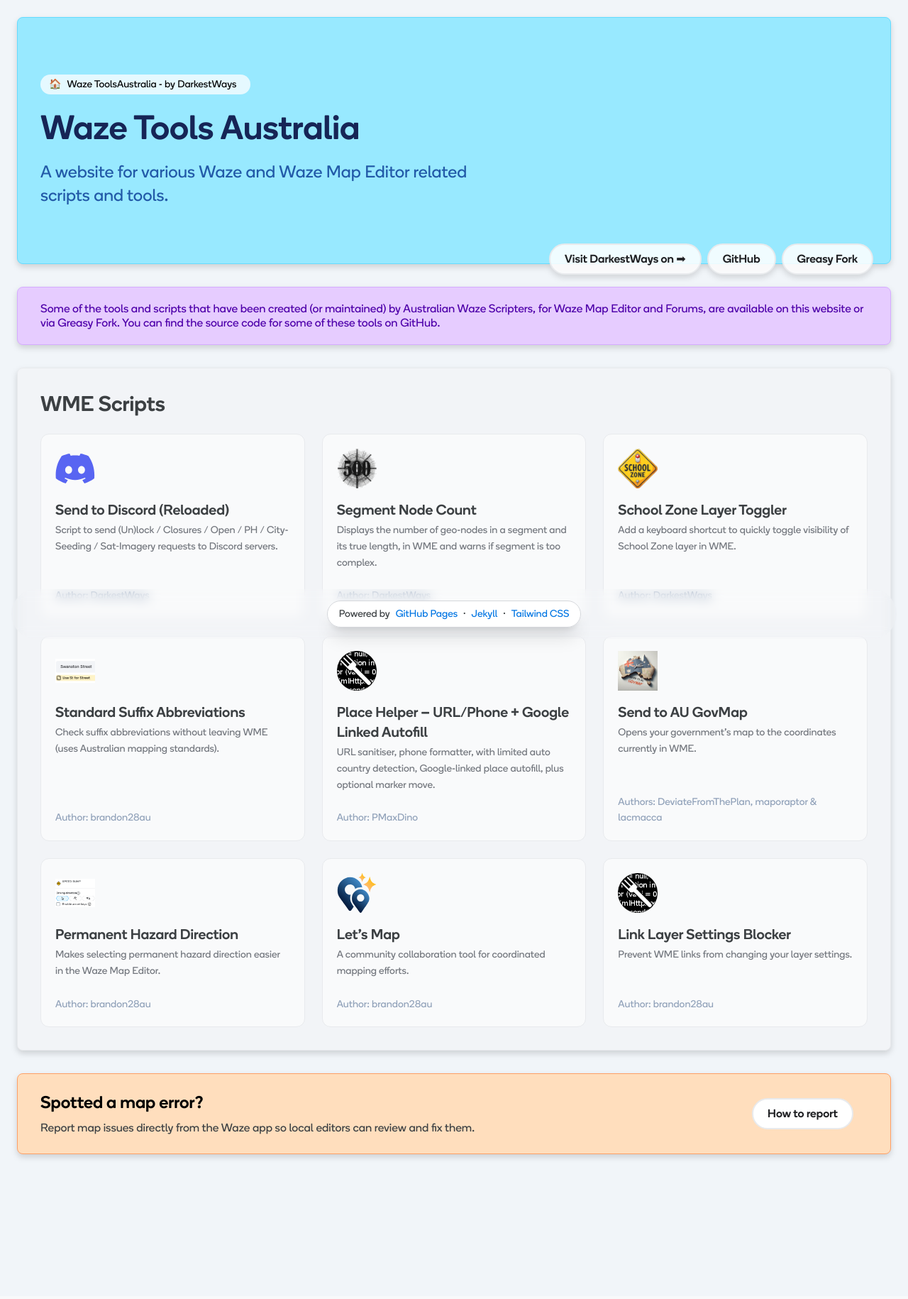
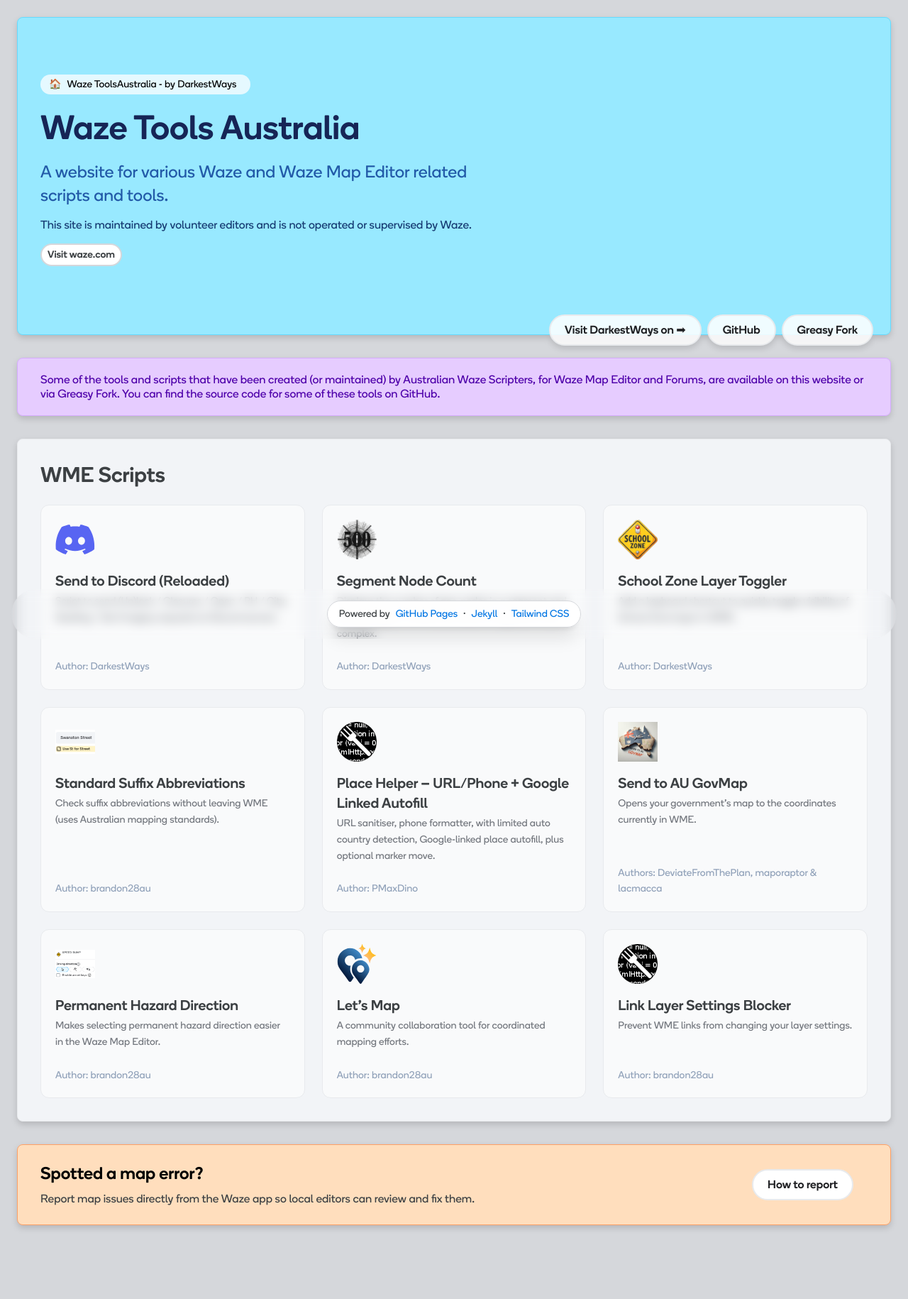
Before and after one commit to darkestways/wazetoolsau.com, a Jekyll site: the page built from src/index.md, in a window 1280 px wide. Shown: the whole page at 71% size. Built offline with Jekyll 4.4.1, drawn with Linux system fonts in a browser that asks for light colours.

Commit message:
Add disclaimer: maintained by volunteers not waze
Signed-off-by: Darkest Ways <254888377+darkestways@users.noreply.github.com>

```diff
--- a/src/_layouts/default.html
+++ b/src/_layouts/default.html
@@ -12,19 +12,23 @@
     <link rel="apple-touch-icon" sizes="180x180" href="{{ '/assets/favicons/apple-touch-icon.png' | relative_url }}" />
     <link rel="manifest" href="{{ '/assets/favicons/site.webmanifest' | relative_url }}" />
   </head>
-  <body class="font-waze min-h-screen bg-slate-100 antialiased pb-24">
-    <main class="font-waze relative min-h-screen">
+  <body class="">
+    <main class="relative">
       <div class="flex flex-col gap-8 mb-20 max-w-7xl mx-auto p-6 drop-shadow-lg">
-        <div class="grid lg:grid-cols-1 gap-8">
+        <div class="grid lg:grid-cols-1 sm:grid-cols-1 gap-8">
           <div class="rounded-lg border border-w-blue-200 bg-w-blue-100 p-6 pb-20 sm:px-8 sm:py-20 relative lg:flex-1">
             <a href="/" class="inline-flex items-center rounded-full bg-white/75 px-3 py-1 text-sm mb-4">
               🏠 <span class="hidden sm:inline-flex sm:px-2">Waze ToolsAustralia - by DarkestWays</span>
             </a>
             <h1 class="text-3xl sm:text-5xl font-medium mb-4 leading-tight text-blue-950">Waze Tools Australia</h1>
             <p class="text-lg sm:text-2xl leading-snug max-w-2xl text-w-blue-800">A website for various Waze and Waze Map Editor related scripts and tools.</p>
+            <div class="relative max-w-2xl py-2 flex flex-row items-center-safe justify-end-safe gap-2 sm:flex sm:flex-col sm:px-0 sm:py-4 sm:gap-4 sm:items-start sm:justify-between">
+              <p class="text-w-blue-900 leading-tight w-full text-xs sm:text-base sm:w-auto sm:flex-1 sm:min-w-0">This site is maintained by volunteer editors and is not operated or supervised by Waze.</p>
+              <a class="cta-pill w-min px-1 py-0 ml-0 max-h-fit text-xs sm:text-sm sm:w-min sm:py-1 sm:px-2 border-w-grey-300 hover:border-w-blue-200 hover:bg-w-grey-200 text-w-grey-800 hover:text-w-grey-900" href="//waze.com/waze" referrerpolicy="no-referrer" rel="noopener noreferrer" target="_blank">Visit waze.com</a>
+            </div>
 
             <div class="absolute -bottom-4 right-0 sm:right-6 w-full sm:w-auto text-sm sm:text-base flex flex-row justify-center gap-2 sm:flex-row sm:items-center sm:justify-end">
-              <button class="cta-pill bg-white/85 hidden sm:w-auto sm:inline-flex hover:bg-neutral-50 hover:border-gray-200">Visit DarkestWays on ➡</button>
+              <button class="cta-pill hidden sm:inline-flex sm:w-auto bg-white/85 hover:bg-neutral-50 hover:border-gray-200">Visit DarkestWays on ➡</button>
               <a href="https://github.com/darkestways" referrerpolicy="no-referrer" rel="noopener noreferrer" target="_blank" class="cta-pill bg-white/85 sm:w-auto sm:shrink-0 hover:bg-slate-800 hover:border-slate-600 hover:text-white">
                 GitHub
               </a>
--- a/src/assets/css/app.css
+++ b/src/assets/css/app.css
@@ -11,6 +11,7 @@
     --color-w-blue-500: #0099ff;
     --color-w-blue-600: #0075e3;
     --color-w-blue-800: #225aa8;
+    --color-w-blue-900: #163b72;
     --color-w-green-50: #bbffda;
     --color-w-green-100: #87f6c2;
     --color-w-green-200: #52eeaa;
@@ -75,12 +76,13 @@
 
     html {
         scroll-behavior: smooth;
-        background-color: var(--color-w-grey-50);
+        background-color: var(--color-w-grey-300);
     }
 
     body {
-        background-color: var(--color-w-grey-50);
+        background-color: var(--color-w-grey-300);
         min-height: 100dvh;
+        @apply antialiased font-waze;
     }
 }
 
--- a/src/assets/css/site.css
+++ b/src/assets/css/site.css
@@ -14,8 +14,8 @@
     --color-emerald-100: oklch(95% 0.052 163.051);
     --color-emerald-200: oklch(90.5% 0.093 164.15);
     --color-emerald-900: oklch(37.8% 0.077 168.94);
+    --color-blue-50: oklch(97% 0.014 254.604);
     --color-blue-950: oklch(28.2% 0.091 267.935);
-    --color-slate-100: oklch(96.8% 0.007 247.896);
     --color-slate-400: oklch(70.4% 0.04 256.788);
     --color-slate-600: oklch(44.6% 0.043 257.281);
     --color-slate-800: oklch(27.9% 0.041 260.031);
@@ -24,12 +24,7 @@
     --color-neutral-50: oklch(98.5% 0 none);
     --color-white: #fff;
     --spacing: 0.25rem;
-    --container-2xs: 18rem;
-    --container-xs: 20rem;
-    --container-sm: 24rem;
-    --container-xl: 36rem;
     --container-2xl: 42rem;
-    --container-5xl: 64rem;
     --container-7xl: 80rem;
     --text-xs: 0.75rem;
     --text-xs--line-height: calc(1 / 0.75);
@@ -52,10 +47,8 @@
     --leading-tight: 1.25;
     --leading-snug: 1.375;
     --leading-relaxed: 1.625;
-    --radius-md: 0.375rem;
     --radius-lg: 0.5rem;
     --radius-xl: 0.75rem;
-    --radius-2xl: 1rem;
     --drop-shadow-lg: 0 4px 4px rgb(0 0 0 / 0.15);
     --drop-shadow-2xl: 0 25px 25px rgb(0 0 0 / 0.15);
     --ease-out: cubic-bezier(0, 0, 0.2, 1);
@@ -69,8 +62,10 @@
     --color-w-blue-50: #caf8ff;
     --color-w-blue-100: #98e9ff;
     --color-w-blue-200: #65dbff;
+    --color-w-blue: #33ccff;
     --color-w-blue-600: #0075e3;
     --color-w-blue-800: #225aa8;
+    --color-w-blue-900: #163b72;
     --color-w-green-50: #bbffda;
     --color-w-green-500: #1bab50;
     --color-w-green-700: #0b7039;
@@ -80,6 +75,7 @@
     --color-w-purple-900: #4e00aa;
     --color-w-orange-100: #ffdebd;
     --color-w-orange-400: #fea066;
+    --color-w-red-700: #cb0000;
     --color-w-grey-50: #f8f9fa;
     --color-w-grey-widget: #f2f4f7;
     --color-w-grey-200: #e8eaed;
@@ -317,6 +313,9 @@
   .mb-20 {
     margin-bottom: calc(var(--spacing) * 20);
   }
+  .ml-0 {
+    margin-left: 0px;
+  }
   .block {
     display: block;
   }
@@ -338,12 +337,6 @@
   .inline-flex {
     display: inline-flex;
   }
-  .table {
-    display: table;
-  }
-  .h-4 {
-    height: calc(var(--spacing) * 4);
-  }
   .h-5 {
     height: calc(var(--spacing) * 5);
   }
@@ -353,11 +346,14 @@
   .h-max {
     height: max-content;
   }
-  .min-h-screen {
-    min-height: 100vh;
+  .max-h-2 {
+    max-height: calc(var(--spacing) * 2);
   }
-  .w-4 {
-    width: calc(var(--spacing) * 4);
+  .max-h-fit {
+    max-height: fit-content;
+  }
+  .min-h-0 {
+    min-height: 0px;
   }
   .w-5 {
     width: calc(var(--spacing) * 5);
@@ -368,59 +364,32 @@
   .w-\[50\%\] {
     width: 50%;
   }
-  .w-auto {
-    width: auto;
-  }
-  .w-fit {
-    width: fit-content;
-  }
   .w-full {
     width: 100%;
   }
   .w-max {
     width: max-content;
   }
+  .w-min {
+    width: min-content;
+  }
   .max-w-2xl {
     max-width: var(--container-2xl);
-  }
-  .max-w-2xs {
-    max-width: var(--container-2xs);
-  }
-  .max-w-5xl {
-    max-width: var(--container-5xl);
   }
   .max-w-7xl {
     max-width: var(--container-7xl);
   }
-  .max-w-50 {
-    max-width: calc(var(--spacing) * 50);
-  }
   .max-w-full {
     max-width: 100%;
   }
-  .max-w-sm {
-    max-width: var(--container-sm);
-  }
-  .max-w-xl {
-    max-width: var(--container-xl);
-  }
-  .max-w-xs {
-    max-width: var(--container-xs);
+  .min-w-0 {
+    min-width: 0px;
   }
   .flex-1 {
     flex: 1;
   }
-  .flex-shrink {
-    flex-shrink: 1;
-  }
-  .border-collapse {
-    border-collapse: collapse;
-  }
   .transform {
     transform: var(--tw-rotate-x,) var(--tw-rotate-y,) var(--tw-rotate-z,) var(--tw-skew-x,) var(--tw-skew-y,);
-  }
-  .resize {
-    resize: both;
   }
   .list-inside {
     list-style-position: inside;
@@ -449,6 +418,15 @@
   .items-center {
     align-items: center;
   }
+  .items-center-safe {
+    align-items: safe center;
+  }
+  .items-stretch {
+    align-items: stretch;
+  }
+  .justify-around {
+    justify-content: space-around;
+  }
   .justify-between {
     justify-content: space-between;
   }
@@ -458,8 +436,17 @@
   .justify-end {
     justify-content: flex-end;
   }
+  .justify-end-safe {
+    justify-content: safe flex-end;
+  }
+  .justify-evenly {
+    justify-content: space-evenly;
+  }
   .justify-start {
     justify-content: flex-start;
+  }
+  .gap-1 {
+    gap: var(--spacing);
   }
   .gap-2 {
     gap: calc(var(--spacing) * 2);
@@ -488,17 +475,11 @@
   .justify-self-center-safe {
     justify-self: safe center;
   }
-  .rounded-2xl {
-    border-radius: var(--radius-2xl);
-  }
   .rounded-full {
     border-radius: calc(infinity * 1px);
   }
   .rounded-lg {
     border-radius: var(--radius-lg);
-  }
-  .rounded-md {
-    border-radius: var(--radius-md);
   }
   .rounded-none {
     border-radius: 0;
@@ -509,6 +490,9 @@
   }
   .border-emerald-200 {
     border-color: var(--color-emerald-200);
+  }
+  .border-w-blue-50 {
+    border-color: var(--color-w-blue-50);
   }
   .border-w-blue-200 {
     border-color: var(--color-w-blue-200);
@@ -528,11 +512,17 @@
   .bg-emerald-100 {
     background-color: var(--color-emerald-100);
   }
-  .bg-slate-100 {
-    background-color: var(--color-slate-100);
+  .bg-w-blue {
+    background-color: var(--color-w-blue);
+  }
+  .bg-w-blue-50 {
+    background-color: var(--color-w-blue-50);
   }
   .bg-w-blue-100 {
     background-color: var(--color-w-blue-100);
+  }
+  .bg-w-blue-200 {
+    background-color: var(--color-w-blue-200);
   }
   .bg-w-grey-widget {
     background-color: var(--color-w-grey-widget);
@@ -542,15 +532,6 @@
   }
   .bg-w-purple-100 {
     background-color: var(--color-w-purple-100);
-  }
-  .bg-white {
-    background-color: var(--color-white);
-  }
-  .bg-white\/50 {
-    background-color: color-mix(in srgb, #fff 50%, transparent);
-    @supports (color: color-mix(in lab, red, red)) {
-      background-color: color-mix(in oklab, var(--color-white) 50%, transparent);
-    }
   }
   .bg-white\/75 {
     background-color: color-mix(in srgb, #fff 75%, transparent);
@@ -562,12 +543,6 @@
     background-color: color-mix(in srgb, #fff 85%, transparent);
     @supports (color: color-mix(in lab, red, red)) {
       background-color: color-mix(in oklab, var(--color-white) 85%, transparent);
-    }
-  }
-  .bg-white\/90 {
-    background-color: color-mix(in srgb, #fff 90%, transparent);
-    @supports (color: color-mix(in lab, red, red)) {
-      background-color: color-mix(in oklab, var(--color-white) 90%, transparent);
     }
   }
   .bg-white\/95 {
@@ -629,9 +604,6 @@
   }
   .pb-20 {
     padding-bottom: calc(var(--spacing) * 20);
-  }
-  .pb-24 {
-    padding-bottom: calc(var(--spacing) * 24);
   }
   .font-waze {
     font-family: var(--font-waze);
@@ -695,6 +667,9 @@
   .text-w-blue-800 {
     color: var(--color-w-blue-800);
   }
+  .text-w-blue-900 {
+    color: var(--color-w-blue-900);
+  }
   .text-w-green-700 {
     color: var(--color-w-green-700);
   }
@@ -713,12 +688,8 @@
   .text-w-purple-900 {
     color: var(--color-w-purple-900);
   }
-  .underline {
-    text-decoration-line: underline;
-  }
-  .antialiased {
-    -webkit-font-smoothing: antialiased;
-    -moz-osx-font-smoothing: grayscale;
+  .text-w-red-700 {
+    color: var(--color-w-red-700);
   }
   .shadow {
     --tw-shadow: 0 1px 3px 0 var(--tw-shadow-color, rgb(0 0 0 / 0.1)), 0 1px 2px -1px var(--tw-shadow-color, rgb(0 0 0 / 0.1));
@@ -737,15 +708,8 @@
     --tw-drop-shadow: drop-shadow(var(--drop-shadow-lg));
     filter: var(--tw-blur,) var(--tw-brightness,) var(--tw-contrast,) var(--tw-grayscale,) var(--tw-hue-rotate,) var(--tw-invert,) var(--tw-saturate,) var(--tw-sepia,) var(--tw-drop-shadow,);
   }
-  .filter {
-    filter: var(--tw-blur,) var(--tw-brightness,) var(--tw-contrast,) var(--tw-grayscale,) var(--tw-hue-rotate,) var(--tw-invert,) var(--tw-saturate,) var(--tw-sepia,) var(--tw-drop-shadow,);
-  }
   .backdrop-blur-sm {
     --tw-backdrop-blur: blur(var(--blur-sm));
-    -webkit-backdrop-filter: var(--tw-backdrop-blur,) var(--tw-backdrop-brightness,) var(--tw-backdrop-contrast,) var(--tw-backdrop-grayscale,) var(--tw-backdrop-hue-rotate,) var(--tw-backdrop-invert,) var(--tw-backdrop-opacity,) var(--tw-backdrop-saturate,) var(--tw-backdrop-sepia,);
-    backdrop-filter: var(--tw-backdrop-blur,) var(--tw-backdrop-brightness,) var(--tw-backdrop-contrast,) var(--tw-backdrop-grayscale,) var(--tw-backdrop-hue-rotate,) var(--tw-backdrop-invert,) var(--tw-backdrop-opacity,) var(--tw-backdrop-saturate,) var(--tw-backdrop-sepia,);
-  }
-  .backdrop-filter {
     -webkit-backdrop-filter: var(--tw-backdrop-blur,) var(--tw-backdrop-brightness,) var(--tw-backdrop-contrast,) var(--tw-backdrop-grayscale,) var(--tw-backdrop-hue-rotate,) var(--tw-backdrop-invert,) var(--tw-backdrop-opacity,) var(--tw-backdrop-saturate,) var(--tw-backdrop-sepia,);
     backdrop-filter: var(--tw-backdrop-blur,) var(--tw-backdrop-brightness,) var(--tw-backdrop-contrast,) var(--tw-backdrop-grayscale,) var(--tw-backdrop-hue-rotate,) var(--tw-backdrop-invert,) var(--tw-backdrop-opacity,) var(--tw-backdrop-saturate,) var(--tw-backdrop-sepia,);
   }
@@ -762,8 +726,14 @@
     .hover\:border-slate-600:hover {
       border-color: var(--color-slate-600);
     }
+    .hover\:border-w-blue-200:hover {
+      border-color: var(--color-w-blue-200);
+    }
     .hover\:border-w-green-500:hover {
       border-color: var(--color-w-green-500);
+    }
+    .hover\:bg-blue-50:hover {
+      background-color: var(--color-blue-50);
     }
     .hover\:bg-neutral-50:hover {
       background-color: var(--color-neutral-50);
@@ -780,11 +750,20 @@
     .hover\:bg-w-green-50:hover {
       background-color: var(--color-w-green-50);
     }
+    .hover\:bg-w-grey-50:hover {
+      background-color: var(--color-w-grey-50);
+    }
+    .hover\:bg-w-grey-200:hover {
+      background-color: var(--color-w-grey-200);
+    }
     .hover\:text-w-blue-600:hover {
       color: var(--color-w-blue-600);
     }
     .hover\:text-w-green-900:hover {
       color: var(--color-w-green-900);
+    }
+    .hover\:text-w-grey-900:hover {
+      color: var(--color-w-grey-900);
     }
     .hover\:text-white:hover {
       color: var(--color-white);
@@ -797,9 +776,6 @@
     }
   }
   @media (width >= 40rem) {
-    .sm\:right-0 {
-      right: 0px;
-    }
     .sm\:right-6 {
       right: calc(var(--spacing) * 6);
     }
@@ -812,14 +788,8 @@
     .sm\:flex {
       display: flex;
     }
-    .sm\:hidden {
-      display: none;
-    }
     .sm\:inline-flex {
       display: inline-flex;
-    }
-    .sm\:w-1 {
-      width: var(--spacing);
     }
     .sm\:w-auto {
       width: auto;
@@ -827,17 +797,14 @@
     .sm\:w-fit {
       width: fit-content;
     }
-    .sm\:w-full {
-      width: 100%;
+    .sm\:w-min {
+      width: min-content;
     }
     .sm\:max-w-2xl {
       max-width: var(--container-2xl);
     }
     .sm\:max-w-7xl {
       max-width: var(--container-7xl);
-    }
-    .sm\:max-w-xl {
-      max-width: var(--container-xl);
     }
     .sm\:min-w-0 {
       min-width: 0px;
@@ -866,14 +833,14 @@
     .sm\:items-center {
       align-items: center;
     }
+    .sm\:items-start {
+      align-items: flex-start;
+    }
     .sm\:justify-between {
       justify-content: space-between;
     }
     .sm\:justify-end {
       justify-content: flex-end;
-    }
-    .sm\:gap-2 {
-      gap: calc(var(--spacing) * 2);
     }
     .sm\:gap-4 {
       gap: calc(var(--spacing) * 4);
@@ -884,8 +851,8 @@
     .sm\:p-8 {
       padding: calc(var(--spacing) * 8);
     }
-    .sm\:px-1 {
-      padding-inline: var(--spacing);
+    .sm\:px-0 {
+      padding-inline: 0px;
     }
     .sm\:px-2 {
       padding-inline: calc(var(--spacing) * 2);
@@ -898,6 +865,9 @@
     }
     .sm\:py-0 {
       padding-block: 0px;
+    }
+    .sm\:py-1 {
+      padding-block: var(--spacing);
     }
     .sm\:py-2 {
       padding-block: calc(var(--spacing) * 2);
@@ -927,43 +897,12 @@
       font-size: var(--text-base);
       line-height: var(--tw-leading, var(--text-base--line-height));
     }
-    .sm\:text-lg {
-      font-size: var(--text-lg);
-      line-height: var(--tw-leading, var(--text-lg--line-height));
-    }
     .sm\:text-sm {
       font-size: var(--text-sm);
       line-height: var(--tw-leading, var(--text-sm--line-height));
     }
-    .sm\:text-xl {
-      font-size: var(--text-xl);
-      line-height: var(--tw-leading, var(--text-xl--line-height));
-    }
-    .sm\:text-xs {
-      font-size: var(--text-xs);
-      line-height: var(--tw-leading, var(--text-xs--line-height));
-    }
-    .sm\:font-medium {
-      --tw-font-weight: var(--font-weight-medium);
-      font-weight: var(--font-weight-medium);
-    }
-    .sm\:text-balance {
-      text-wrap: balance;
-    }
   }
   @media (width >= 48rem) {
-    .md\:hidden {
-      display: none;
-    }
-    .md\:inline-flex {
-      display: inline-flex;
-    }
-    .md\:w-auto {
-      width: auto;
-    }
-    .md\:w-full {
-      width: 100%;
-    }
     .md\:grid-cols-2 {
       grid-template-columns: repeat(2, minmax(0, 1fr));
     }
@@ -997,11 +936,14 @@
   }
   html {
     scroll-behavior: smooth;
-    background-color: var(--color-w-grey-50);
+    background-color: var(--color-w-grey-300);
   }
   body {
-    background-color: var(--color-w-grey-50);
+    background-color: var(--color-w-grey-300);
     min-height: 100dvh;
+    font-family: var(--font-waze);
+    -webkit-font-smoothing: antialiased;
+    -moz-osx-font-smoothing: grayscale;
   }
 }
 @layer components {
```
